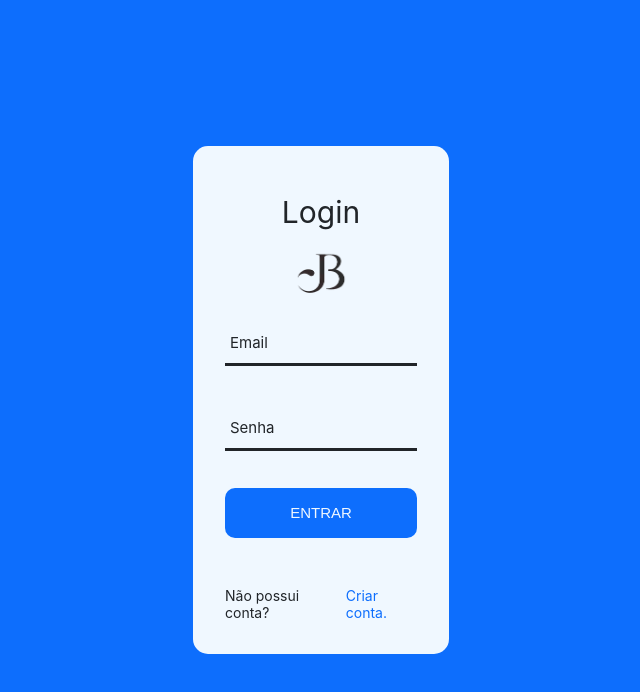
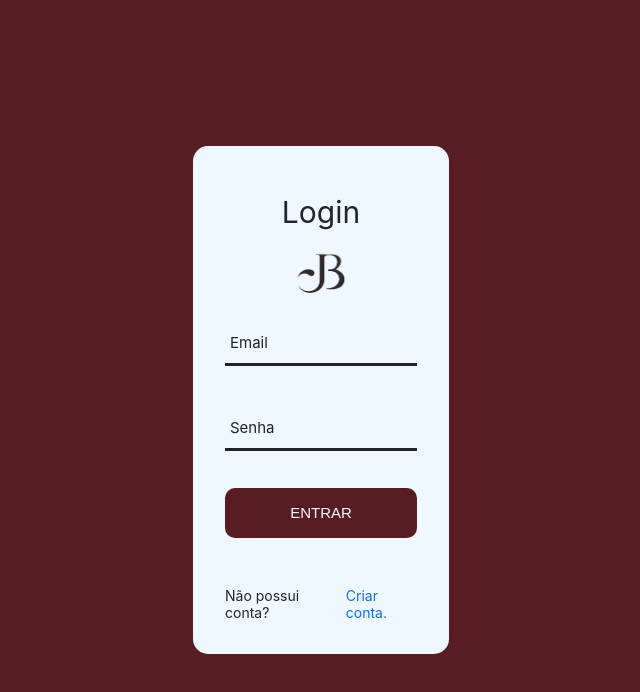
Before and after one commit to jonasnoliveira/login_react, a React (Create React App) app: page / in a window 1280 px wide. Shown: the top 692 px of the page, without its empty margins (319-959 px from the left). Built offline with nearby package versions, Linux system fonts and the light colour scheme.

Commit message:
background marsala - Jonas - 30/03/22

```diff
--- a/src/App.css
+++ b/src/App.css
@@ -7,6 +7,7 @@
   --blue--: #0D6EFD;
   --ligth--: #F0F8FF;
   --dark--: #212529;
+  --marsala--: #581d22;
 }
 
 .container{
@@ -28,7 +29,7 @@
 
   padding: 10px;
 
-  background: var(--blue--);
+  background: var(--marsala--);
 }
 
 .wrap-login{
@@ -105,7 +106,7 @@ login-form{
   -moz-transition: all 0.4s;
   transition: all 0.4s;
 
-  background: var(--blue--);
+  background: var(--marsala--);
 
 }
 
@@ -169,7 +170,7 @@ login-form{
   align-items: center;
   width: 100%;
   height: 50px;
-  background-color: var(--blue--);
+  background-color: var(--marsala--);
 
 }
 
```
